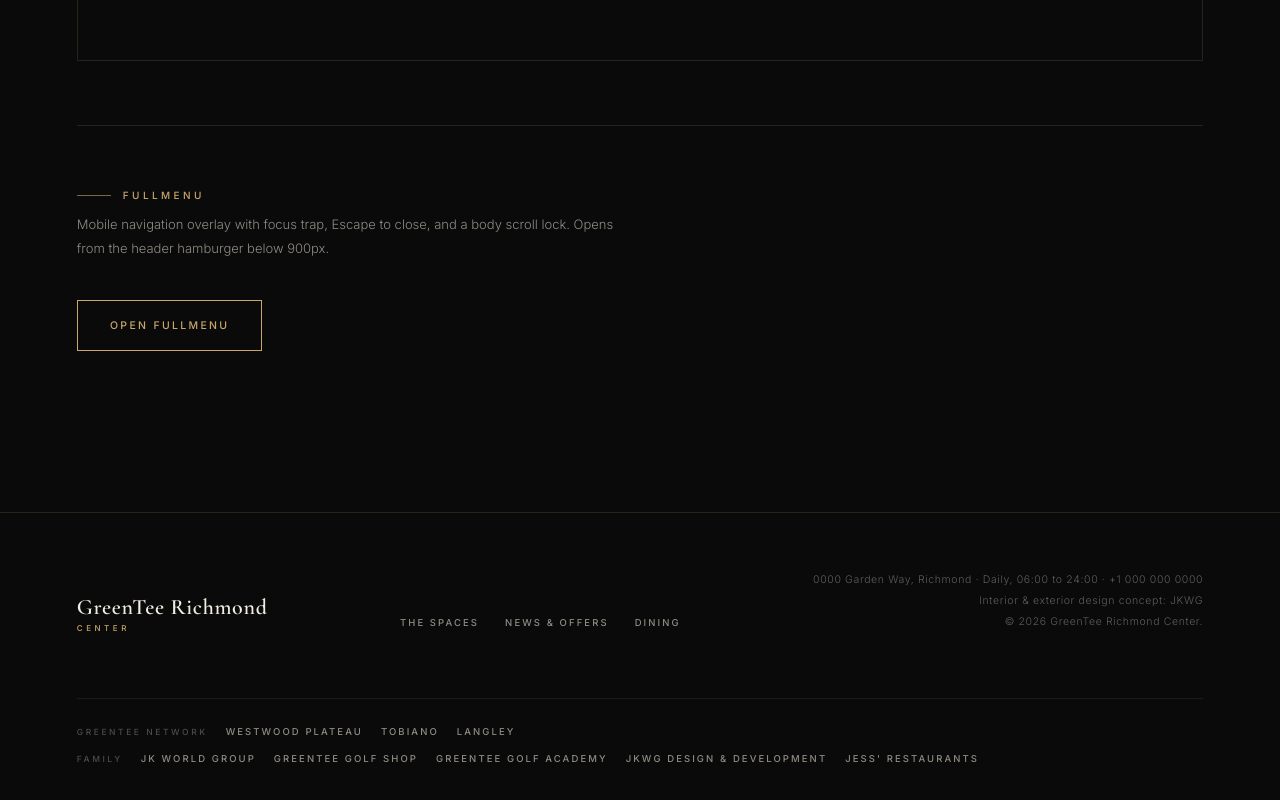
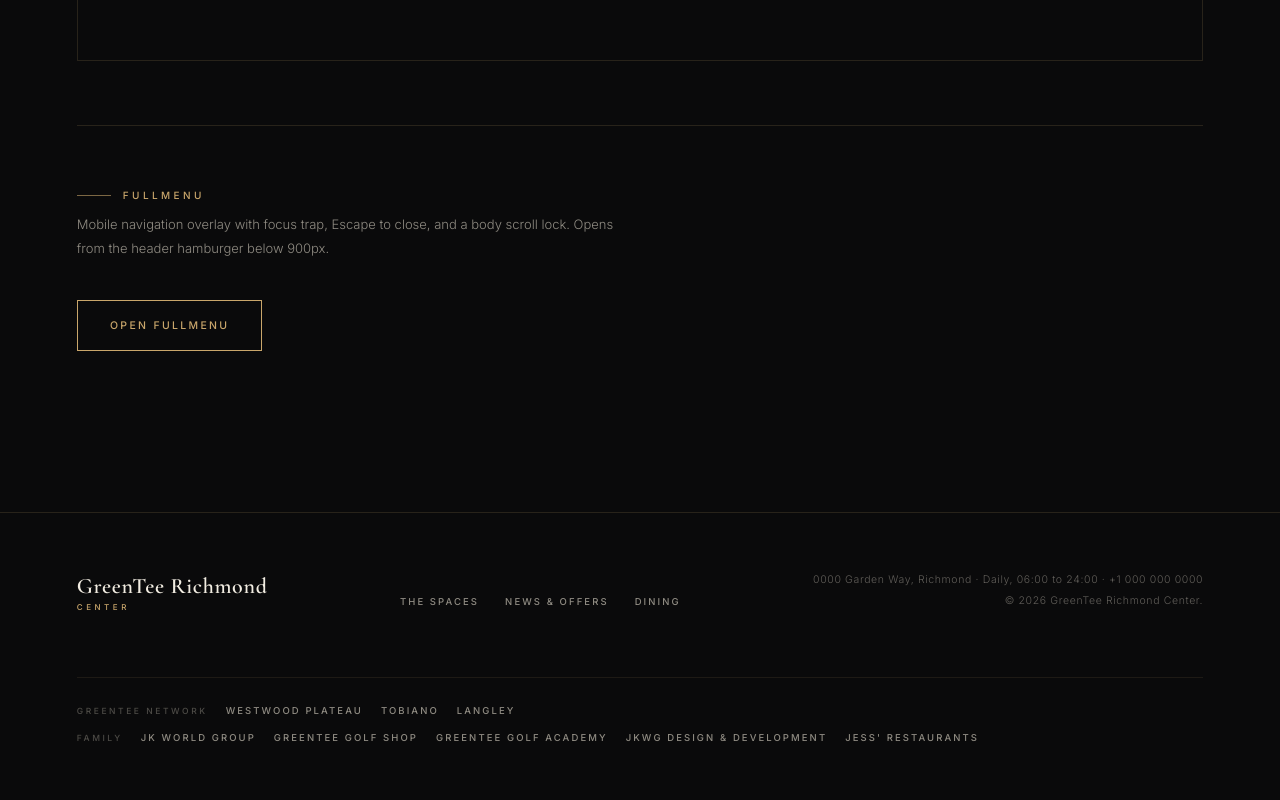
Before and after one commit to jkwg-dev/greentee-richmond, a Next.js app: page /styleguide in a window 1280 px wide. Shown: the part 6911-7711 px from the top of the page. Built offline with nearby package versions, Linux system fonts and the light colour scheme; no server answers.

Commit message:
chore(footer): Remove design concept

```diff
--- a/src/components/layout/SiteFooter.tsx
+++ b/src/components/layout/SiteFooter.tsx
@@ -51,7 +51,6 @@
         <p>
           {settings.address} · {settings.hours} · {settings.phone}
         </p>
-        <p>Interior & exterior design concept: JKWG</p>
         <p>© 2026 GreenTee Richmond Center.</p>
       </div>
 
```
